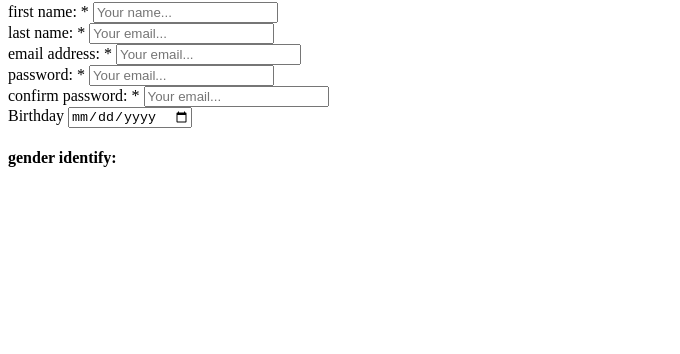
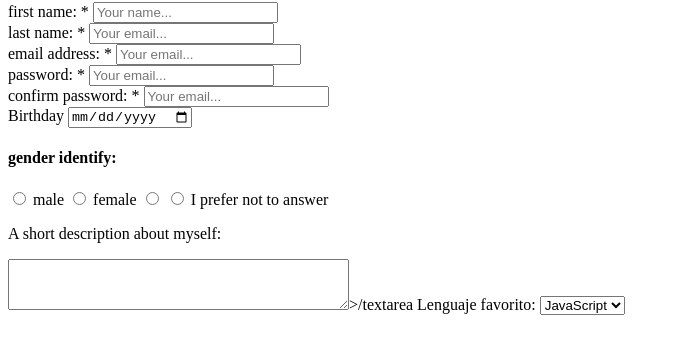
Before and after one commit to danae21/miPrimeraRepo, a plain HTML site: page html/formulario_de_registro.html in a window 1280 px wide. Shown: the part 78-432 px from the top of the page, without its empty margins (0-680 px from the left). Drawn offline with Linux system fonts and the light colour scheme.

Commit message:
formulario

```diff
--- a/html/formulario_de_registro.html
+++ b/html/formulario_de_registro.html
@@ -38,7 +38,35 @@
         <label for="date">Birthday</label>
         <input type="date">
 <h4>gender identify:</h4>
+<input type= "radio" name="radio">
+<label  for="">male</label>
+<input type="radio" name="radio">
+<label for="">female</label>
 
+<input type= "radio" name="radio">
+<label  for=""><non-binary</label>
+<input type="radio" name="radio">
+<label for="">I prefer not to answer</label>
+
+<br>
+
+<p>A short description about myself:</p>
+<label for="text"></label>
+<textarea name="" id="" cols="40" rows="3"></textarea>>/textarea
+
+<label for="">Lenguaje favorito:</label>
+<select name="" id="">
+
+    <option value="">JavaScript</option>
+    <option value="">Javdfgtpt</option>
+    <option value="">Jdfgdgt</option>
+    </select>
+
+
+
+
+
+    <br>
 
 
 
```
